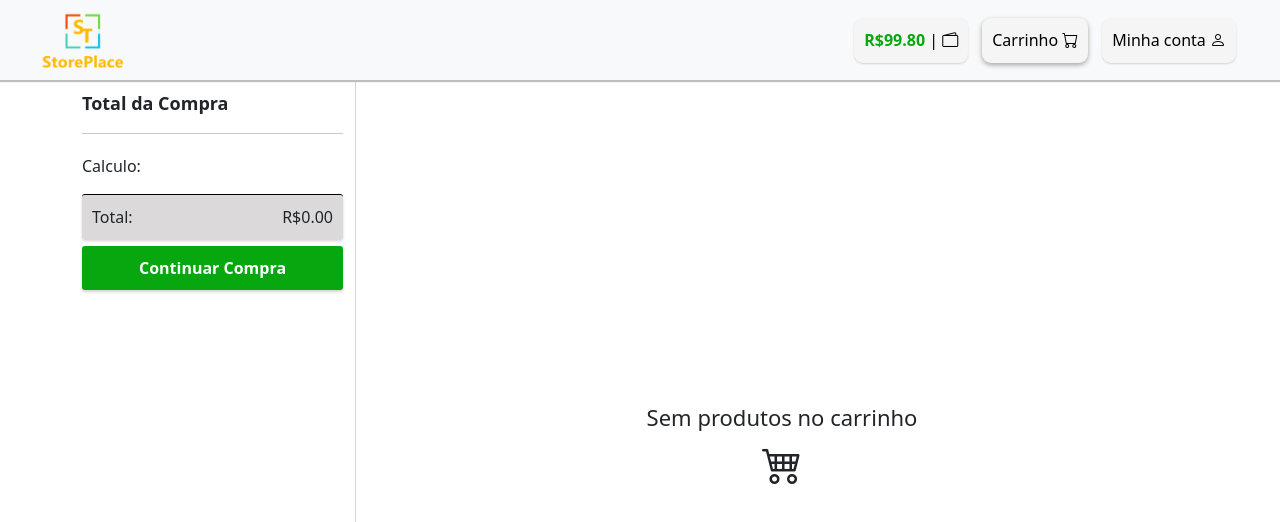
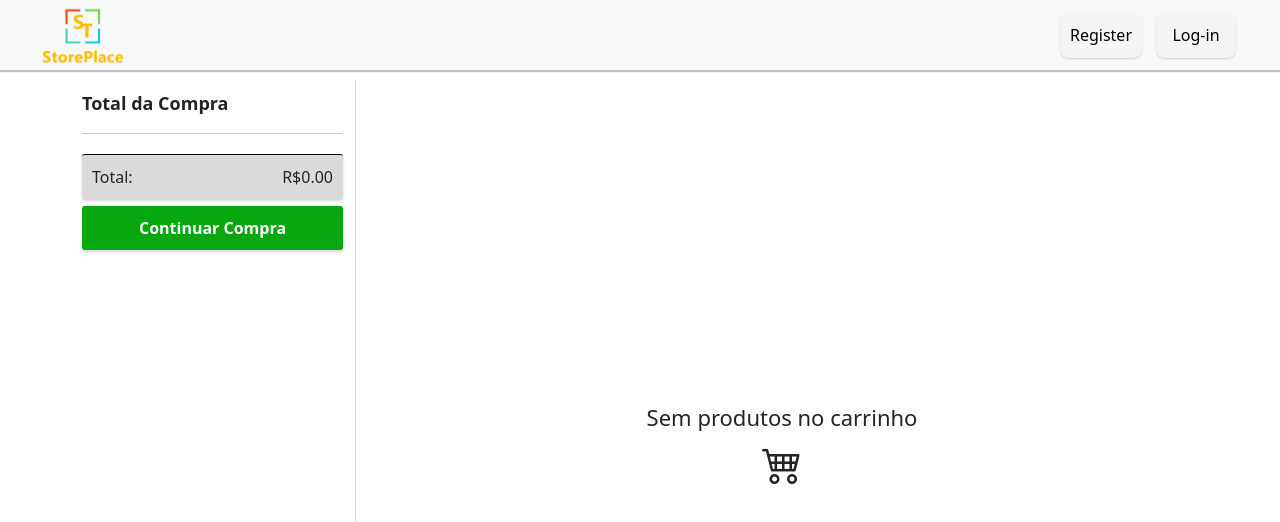
Before and after one commit to Luanfern/storePlace-frontend, an Angular app: page /shoppingkart in a window 1280 px wide. Shown: the top 522 px of the page. Built offline with nearby package versions, Linux system fonts and the light colour scheme.

Commit message:
last refactorations

```diff
--- a/src/app/layout/header/header.component.html
+++ b/src/app/layout/header/header.component.html
@@ -12,9 +12,15 @@
                       <a class="btnNav" routerLink="register" (click)="isMenuCollapsed = true" routerLinkActive="btnNavActive">Register</a>
                       <a class="btnNav" routerLink="login" (click)="isMenuCollapsed = true" routerLinkActive="btnNavActive">Log-in</a>
                   -->
-                <a class="btnNav" routerLink="mycurrency" (click)="isMenuCollapsed = true" routerLinkActive="btnNavActive"><b class="myCurrency">{{ this.account.currency | currency: 'BRL'}}</b> | <i class="bi bi-wallet2"></i></a>
+
+                  <a class="btnNav" routerLink="register" (click)="isMenuCollapsed = true" routerLinkActive="btnNavActive">Register</a>
+                      <a class="btnNav" routerLink="login" (click)="isMenuCollapsed = true" routerLinkActive="btnNavActive">Log-in</a>
+
+                <!-- NAVIGATIONS AFTER GET ACCONT
+                  <a class="btnNav" routerLink="mycurrency" (click)="isMenuCollapsed = true" routerLinkActive="btnNavActive"><b class="myCurrency">{{ this.account.currency | currency: 'BRL'}}</b> | <i class="bi bi-wallet2"></i></a>
                 <a class="btnNav" routerLink="shoppingkart" (click)="isMenuCollapsed = true" routerLinkActive="btnNavActive">Carrinho <i class="bi bi-cart"></i> <b [ngStyle]="{'color': '#4682B4'}" *ngIf="shoppingKart.length > 0"> | {{ shoppingKart.length }}</b></a>
                 <a class="btnNav" routerLink="myaccount" (click)="isMenuCollapsed = true" routerLinkActive="btnNavActive">Minha conta <i class="bi bi-person"></i></a>
+                -->
             </div>
       </div>
     </div>
--- a/src/app/layout/header/header.component.scss
+++ b/src/app/layout/header/header.component.scss
@@ -3,7 +3,7 @@ nav{
     background-color: whitesmoke;
     box-shadow: 0 2px 1px rgb(192, 190, 190);
     min-height: 60px;
-    padding: 5px 25px;
+    padding: 0 25px;
     margin-bottom: 1px;
     img.logo{
         height: 60px;
@@ -23,7 +23,7 @@ nav{
             color: black;
             text-decoration: none;
             transition: 150ms;
-            margin: 0 7px;
+            margin: 8px 7px;
             &:hover{
                 box-shadow: 0 2px 5px rgb(165, 165, 165);
             }
--- a/src/app/layout/shopping-kart/shopping-kart.component.html
+++ b/src/app/layout/shopping-kart/shopping-kart.component.html
@@ -1,7 +1,7 @@
 <div class="shoppingKart container">
     <div class="row">
         <div class="col-lg-3 col-md-4 col-sm-5 searchArea">
-            <app-side-calculations [kartCalc]="kartProducts"></app-side-calculations>
+            <app-side-calculations [kartCalc]="kartProducts" [keepBuying]="kbgetter()"></app-side-calculations>
         </div>
         <div class="col-lg-9 col-md-8 col-sm-7 listArea">
             <app-lista-de-produtos *ngIf="kartProducts.length > 0; else noKartPriducts" [products]="kartProducts" [toRemove]="true"></app-lista-de-produtos>
--- a/src/app/layout/shopping-kart/shopping-kart.component.ts
+++ b/src/app/layout/shopping-kart/shopping-kart.component.ts
@@ -11,6 +11,7 @@ import { ShoppingKartService } from 'src/app/shared/services/shopping-kart/shopp
 export class ShoppingKartComponent implements OnInit {
 
   kartProducts: ProductInterface[] = []
+  keepBuying: string = ''
 
   constructor(
     private myAccount: MyAccountService,
@@ -22,4 +23,12 @@ export class ShoppingKartComponent implements OnInit {
     console.log(this.kartProducts)
   }
 
+  kbgetter(): string {
+    if (this.myAccount.currentAccount?.currency == undefined || this.myAccount.currentAccount?.currency <= 0.0) {
+      return 'Indisponível! Verifique seu Saldo.'
+    } else{
+      return ''
+    }
+  }
+
 }
--- a/src/app/layout/shopping-kart/side-calculations/side-calculations.component.html
+++ b/src/app/layout/shopping-kart/side-calculations/side-calculations.component.html
@@ -1,24 +1,12 @@
-<div class="searchArea">
+<div class="kartCalculatorArea">
     <div class="title">Total da Compra</div>
     <hr>
-    <div class="listCategory">
-       <!--
-         <p *ngIf="smallScreen">
-            <button type="button" class="title" (click)="collapse.toggle()"
-                [attr.aria-expanded]="!isCollapsed" aria-controls="collapseExample">
-                Calculo <i class="bi bi-caret-down-fill"></i>
-            </button>
-        </p>
-
-        *ngIf="!smallScreen"
-
-         #collapse="ngbCollapse" [(ngbCollapse)]="isCollapsed"
-       -->
-        <div >Calculo:</div>
+    <div class="listKart">
         <ul>
             <li class="calculation" *ngFor="let product of kartCalc"> <div class="areaTitle"><p class="title">{{ product.name }}</p></div> <b class="price">{{ product.price | currency: 'BRL' }}</b></li>
         </ul>
         <div class="total">Total: <div>{{ total | currency: 'BRL' }}</div></div>
-        <button class="continueButton"> Continuar Compra </button>
+        <button class="continueButton" [disabled]="disable"> Continuar Compra </button>
+        <p class="messageErrorKeepBuying">{{ keepBuying }}</p>
     </div>
 </div>
--- a/src/app/layout/shopping-kart/side-calculations/side-calculations.component.scss
+++ b/src/app/layout/shopping-kart/side-calculations/side-calculations.component.scss
@@ -1,16 +1,10 @@
-.searchArea{
+.kartCalculatorArea{
     margin: 10px 0;
     .title{
         font-weight: bold;
         font-size: 18px;
     }
-    .lineSearch{
-        padding-right: 20px;
-        @media only screen and (min-width: 575px) and (max-width: 991px) {
-            padding-right: 0px;
-        }
-    }
-    .listCategory{
+    .listKart{
         width: 100%;
         margin: 20px 0;
         button.title{
@@ -80,5 +74,10 @@
             font-weight: bold;
             color: white;
         }
+        .messageErrorKeepBuying{
+            font-size: 12px;
+            font-weight: bold;
+            color: rgb(145, 1, 1);
+        }
     }
 }
--- a/src/app/layout/shopping-kart/side-calculations/side-calculations.component.ts
+++ b/src/app/layout/shopping-kart/side-calculations/side-calculations.component.ts
@@ -9,13 +9,15 @@ import { ProductInterface } from 'src/app/shared/Interfaces/product-interface';
 export class SideCalculationsComponent implements OnInit, DoCheck {
 
   @Input() kartCalc: ProductInterface[] = []
-
   total: number = 0.0
+  @Input() keepBuying: string = ''
+  disable: boolean = false
 
   constructor() { }
 
   ngOnInit(): void {
     this.calcFinalValue()
+    this.disable = this.keepBuying != '' ? true : false
   }
 
   ngDoCheck(): void {
```
